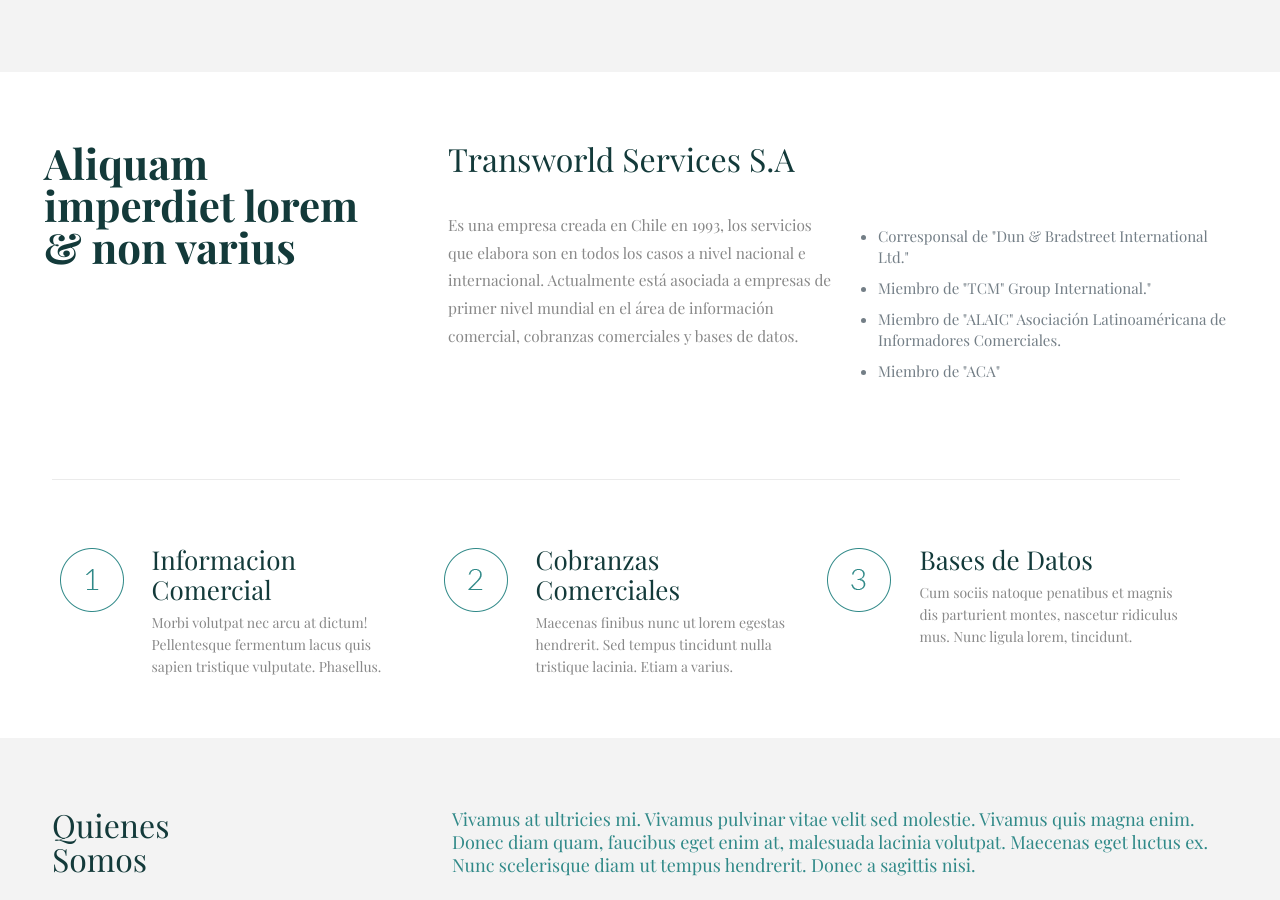
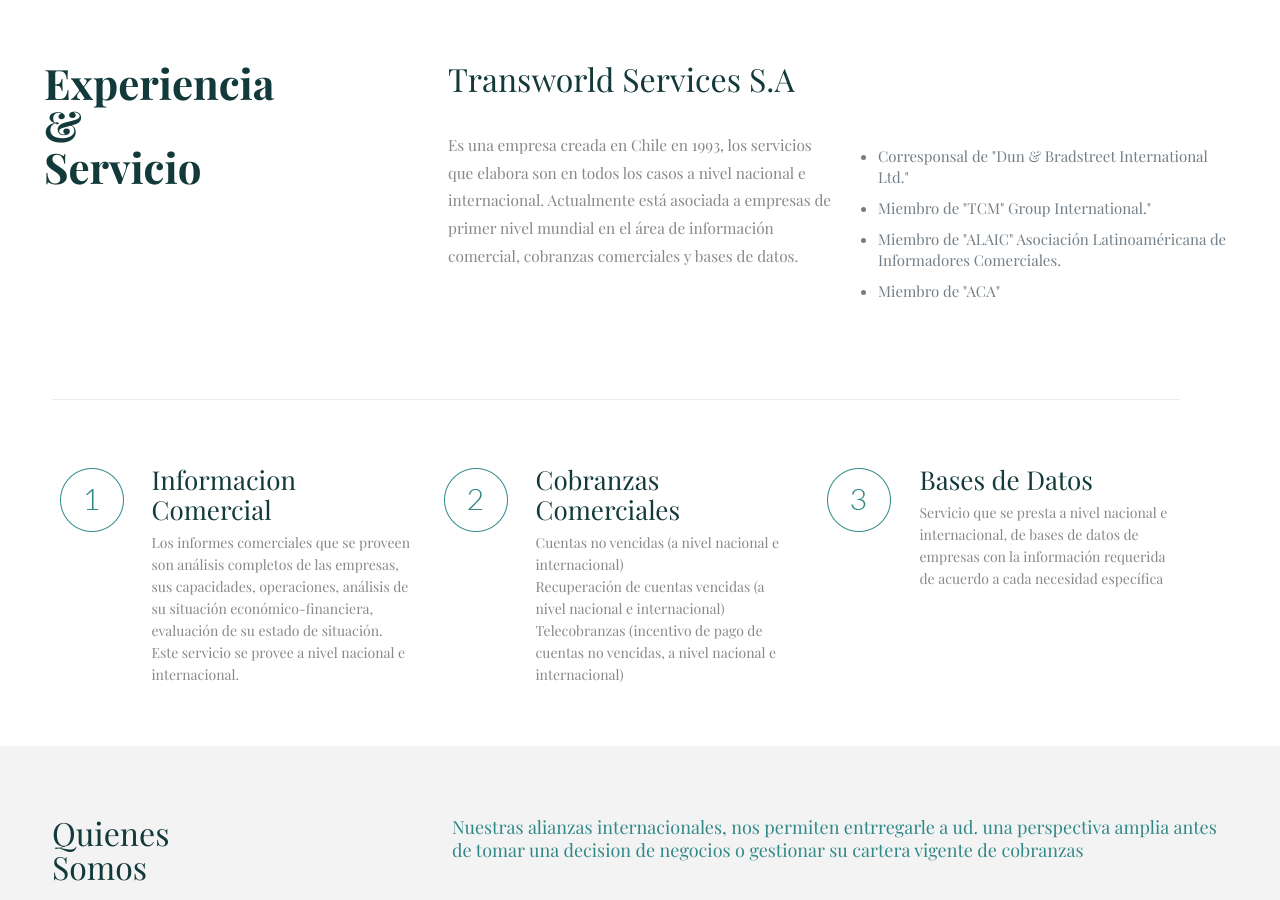
Before and after one commit to ZetalabsCL/tws, a plain HTML site: page content/business2/empresa.html in a window 1280 px wide. Shown: the part 797-1697 px from the top of the page. Drawn offline with nearby package versions, Linux system fonts and the light colour scheme; a web font is replaced by a local one.

Commit message:
Seccion Empresa terminada

```diff
--- a/content/business2/empresa.html
+++ b/content/business2/empresa.html
@@ -61,18 +61,16 @@
                                                 <li id="menu-item-21" class="menu-item menu-item-type-post_type menu-item-object-page current_page_item">
                                                     <a href="#"><span>Nuestra Empresa</span></a>                                               </li>
                                                 <li id="menu-item-19" class="menu-item menu-item-type-post_type menu-item-object-page">
-                                                    <a href="offer.html"><span>Servicios</span></a>                                               </li>
-                                                <li id="menu-item-20" class="menu-item menu-item-type-post_type menu-item-object-page">
-                                                    <a href="choose-your-plan.html"><span>Tarifas</span></a>                                              </li>
+                                                    <a href="servicios.html"><span>Servicios</span></a>                                               </li>
                                                 <li id="menu-item-18" class="menu-item menu-item-type-post_type menu-item-object-page">
-                                                    <a href="contact.html"><span>Contacto</span></a>                                              </li>
+                                                    <a href="contacto.html"><span>Contacto</span></a>                                              </li>
                                             </ul>
 										</nav><a class="responsive-menu-toggle " href="#"><i class="icon-menu"></i></a>
 									</div><div class="secondary_menu_wrapper"></div><div class="banner_wrapper"></div>
 									<div class="search_wrapper">
 										<form method="get" id="searchform" action="#">
 
-											<input type="text" class="field" name="s" id="s" placeholder="Enter your search" />
+											<input type="text" class="field" name="s" id="s" placeholder="Buscar" />
 											<input type="submit" class="submit flv_disp_none" value="" />
 										</form>
 									</div>
@@ -114,11 +112,9 @@
 									<div class="wrap mcb-wrap one-third clearfix" style="padding:; background-color:" >
 										<div class="column mcb-column one column_column column-margin-">
 											<div class="column_attr" >
-												<h2>Aliquam
-												<br>
-												imperdiet lorem
-												<br>
-												& non varius</h2>
+												<h2>Experiencia
+												<br>&
+												 <br>Servicio</h2>
 											</div>
 										</div>
 									</div>
@@ -170,7 +166,7 @@
 												<div class="list_right">
 													<h4>Informacion Comercial</h4>
 													<div class="desc">
-														Morbi volutpat nec arcu at dictum! Pellentesque fermentum lacus quis sapien tristique vulputate. Phasellus.
+													Los informes comerciales que se proveen son análisis completos de las empresas, sus capacidades, operaciones, análisis de su situación económico-financiera, evaluación de su estado de situación. Este servicio se provee a nivel nacional e internacional.
 													</div>
 												</div>
 											</div>
@@ -182,7 +178,11 @@
 												<div class="list_right">
 													<h4>Cobranzas Comerciales</h4>
 													<div class="desc">
-														Maecenas finibus nunc ut lorem egestas hendrerit. Sed tempus tincidunt nulla tristique lacinia. Etiam a varius.
+														<ul>
+															<li>Cuentas no vencidas (a nivel nacional e internacional)</li>
+															<li>Recuperación de cuentas vencidas (a nivel nacional e internacional)</li>
+															<li>Telecobranzas (incentivo de pago de cuentas no vencidas, a nivel nacional e internacional)</li>
+														</ul>
 													</div>
 												</div>
 											</div>
@@ -194,7 +194,7 @@
 												<div class="list_right">
 													<h4>Bases de Datos</h4>
 													<div class="desc">
-														Cum sociis natoque penatibus et magnis dis parturient montes, nascetur ridiculus mus. Nunc ligula lorem, tincidunt.
+													Servicio que se presta a nivel nacional e internacional, de bases de datos de empresas con la información requerida de acuerdo a cada necesidad específica
 													</div>
 												</div>
 											</div>
@@ -214,7 +214,7 @@
 										</div>
 										<div class="column mcb-column two-third column_column column-margin-">
 											<div class="column_attr" >
-												<h5>Vivamus at ultricies mi. Vivamus pulvinar vitae velit sed molestie. Vivamus quis magna enim. Donec diam quam, faucibus eget enim at, malesuada lacinia volutpat. Maecenas eget luctus ex. Nunc scelerisque diam ut tempus hendrerit. Donec a sagittis nisi.</h5>
+												<h5>Nuestras alianzas internacionales, nos permiten entrregarle a ud. una perspectiva amplia antes de tomar una decision de negocios o gestionar su cartera vigente de cobranzas</h5>
 											</div>
 										</div>
 										<div class="column mcb-column one column_divider ">
@@ -253,7 +253,7 @@
                                                 <br />
                                                 Contacte a un ejecutivo comercial</h2>
                                                 <hr class="no_line hrmargin_b_40" />
-                                                <a class="button button_theme button_js" href="content/business2/contact.html" ><span class="button_label">Contactenos </span></a>
+                                                <a class="button button_theme button_js" href="content/business2/contacto.html" ><span class="button_label">Contactenos </span></a>
 											</div>
 										</div>
 									</div>
```
